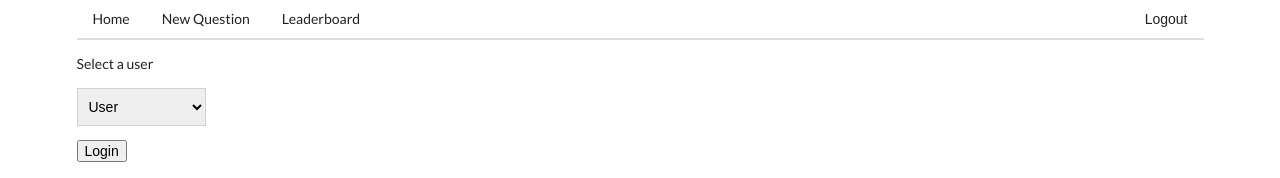
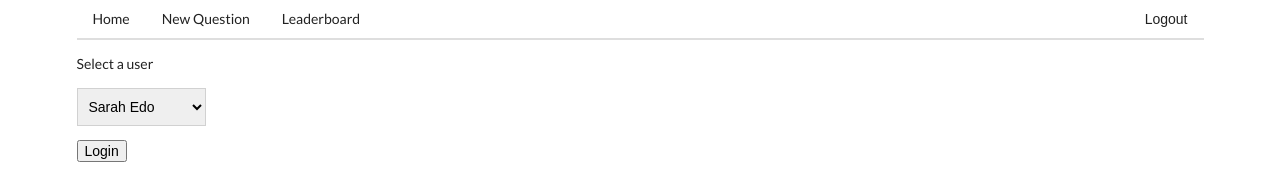
Before and after one commit to michaelmaryanoff/wouldyourather, a React (Create React App) app: page / in a window 1280 px wide. Shown: the top 178 px of the page. Built offline with nearby package versions, Linux system fonts and the light colour scheme.

Commit message:
Render dropdown menu using fetched user data

```diff
--- a/src/components/auth/LoginDropdown.js
+++ b/src/components/auth/LoginDropdown.js
@@ -12,16 +12,18 @@ class LoginDropdown extends React.Component {
 
     componentDidMount() {
         this.props.fetchUsers()
-        console.log('props', this.props.users);
-        console.log(this.state);
-    }
-
-    componentDidUpdate() {
-        console.log(this.state);
     }
 
     handleChange(change) {
         this.setState({id: change.target.id})
+    }
+
+    renderDropDownMenu() {
+        return this.props.users.map(user => {
+            return (
+                <option id={user.id} key={user.id}>{user.name}</option>
+            )
+        })
     }
 
     handleOnClick(click) {
@@ -35,16 +37,14 @@ class LoginDropdown extends React.Component {
 
     render() {
         console.log('props in render', this.props.users);
-
         return (
         <form>
-            Select a user <p></p>
+            Select a user <p />
+            <div>
             <select className="ui dropdown" onChange={(event) => this.handleChange(event)}>
-                <option id="">User</option>
-                <option id="sarahEdo">Sarah Edo</option>
-                <option id="tylerMcGinnis">Tyler McGinnis</option>
-                <option id="johnDoe">John Doe</option>
+                {this.renderDropDownMenu()}
             </select>
+            </div>
             <p />
             <button onClick={(e) => this.handleOnClick(e)}>Login</button>
         </form>
@@ -55,7 +55,7 @@ class LoginDropdown extends React.Component {
 const mapStateToProps = (state) => {
     // Sets our current user state
     return {
-        users: state.users,
+        users: Object.values(state.users),
         currentUser: state.currentUser
     }
 }
```
